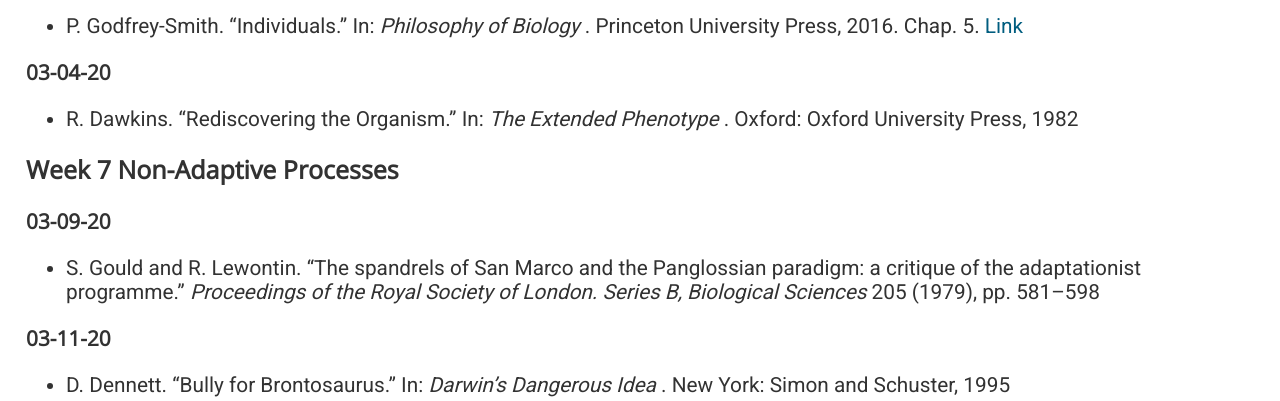
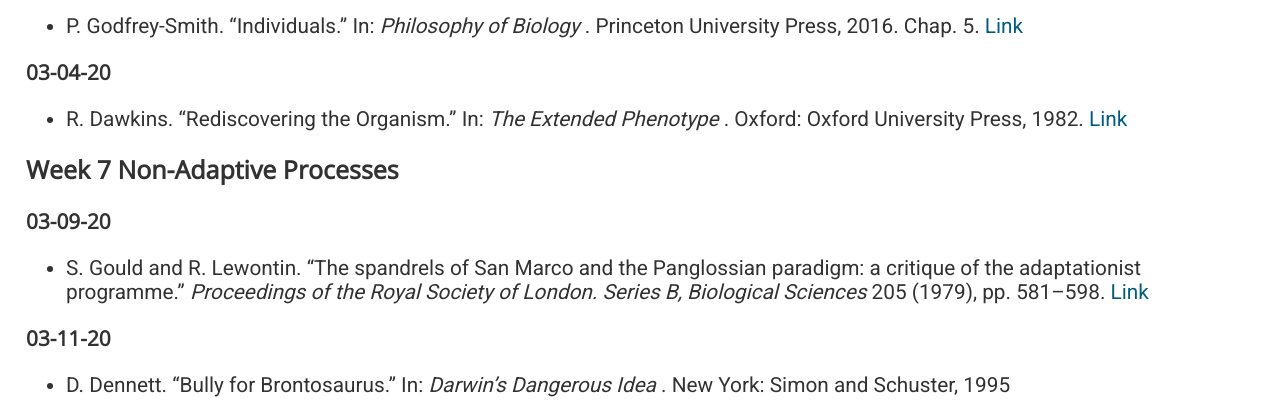
Before and after one commit to makp/website, a Flask app: page /schedule3 in a window 1280 px wide. Shown: the part 1775-2176 px from the top of the page. Run offline with Flask 2, Linux system fonts and the light colour scheme.

Commit message:
add links; update html output

```diff
--- a/latex/schedules/schedule_s20_phil212/schedule_s20_phil212.html
+++ b/latex/schedules/schedule_s20_phil212/schedule_s20_phil212.html
@@ -188,7 +188,8 @@ href="https://tu-my.sharepoint.com/:b:/g/personal/mpedroso_towson_edu/ES7YEBA6TA
  id="x1-18000Week 6"></a>03-04-20</h5>
      <ul class="itemize1">
      <li class="itemize">R. Dawkins. &#8220;Rediscovering the Organism.&#8221; In: <em>The Extended Phenotype</em>.
-     Oxford: Oxford University Press, 1982</li></ul>
+     Oxford: Oxford University Press, 1982. <a
+href="https://tu-my.sharepoint.com/:b:/g/personal/mpedroso_towson_edu/EVKphrfzb5ZCks1oqE4SasYBp1bWfVCreeT4WTYYcmpJ1A?e=3hG7L1" >Link</a></li></ul>
 
 
 
@@ -204,7 +205,8 @@ href="https://tu-my.sharepoint.com/:b:/g/personal/mpedroso_towson_edu/ES7YEBA6TA
      <li class="itemize">S.  Gould  and  R.  Lewontin.  &#8220;The  spandrels  of  San  Marco  and  the
      Panglossian  paradigm:  a  critique  of  the  adaptationist  programme.&#8221;
      <em>Proceedings of the Royal Society of London. Series B, Biological Sciences</em>
-     205 (1979), pp. 581&#8211;598</li></ul>
+     205 (1979), pp. 581&#8211;598. <a
+href="https://tu-my.sharepoint.com/:b:/g/personal/mpedroso_towson_edu/EVK0ygfZ7nNDhr0ojHRLol8BtBm34ssOSY7newaSVpvsOw?e=oI7bMy" >Link</a></li></ul>
 <!--l. 105--><p class="noindent" >
 </p>
    <h5 class="likesubsubsectionHead"><a
--- a/templates/includes/schedule_s20_phil212.html
+++ b/templates/includes/schedule_s20_phil212.html
@@ -371,7 +371,10 @@
     The Extended Phenotype
    </em>
    .
-     Oxford: Oxford University Press, 1982
+     Oxford: Oxford University Press, 1982.
+   <a href="https://tu-my.sharepoint.com/:b:/g/personal/mpedroso_towson_edu/EVKphrfzb5ZCks1oqE4SasYBp1bWfVCreeT4WTYYcmpJ1A?e=3hG7L1">
+    Link
+   </a>
   </li>
  </ul>
  <!--l. 98-->
@@ -400,7 +403,10 @@
    <em>
     Proceedings of the Royal Society of London. Series B, Biological Sciences
    </em>
-   205 (1979), pp. 581–598
+   205 (1979), pp. 581–598.
+   <a href="https://tu-my.sharepoint.com/:b:/g/personal/mpedroso_towson_edu/EVK0ygfZ7nNDhr0ojHRLol8BtBm34ssOSY7newaSVpvsOw?e=oI7bMy">
+    Link
+   </a>
   </li>
  </ul>
  <!--l. 105-->
```
Also changed, not shown: 1 other file.
